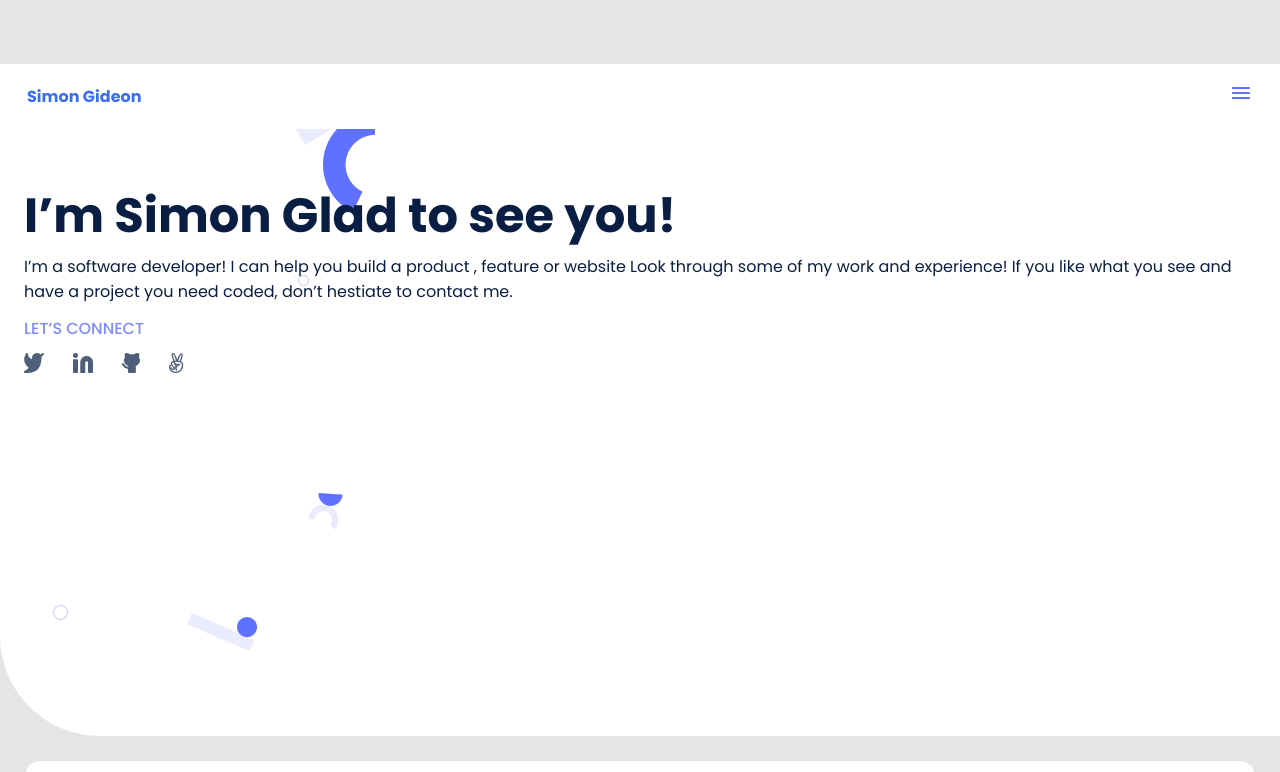
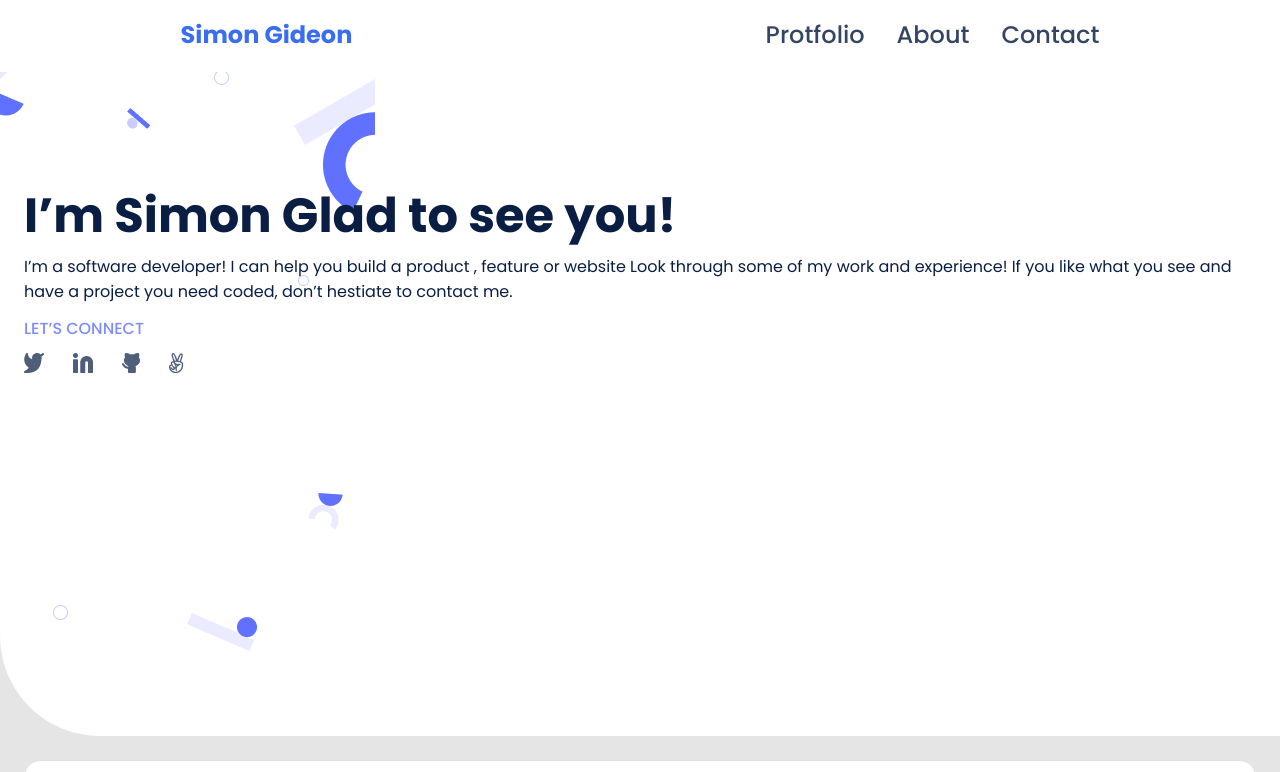
Before and after one commit to SimonGideon/My-Portfolio-, a website: page Index.html in a window 1280 px wide. Shown: the top 772 px of the page. Drawn offline with Linux system fonts and the light colour scheme.

Commit message:
media queries structure

```diff
--- a/Index.html
+++ b/Index.html
@@ -14,6 +14,11 @@
         <a href="#">Simon Gideon</a>
     <nav>
         <img class="hamburger-btn" src="./images/icon - menu.png" alt="menu-button">
+        <ul>
+            <li>Protfolio</li>
+            <li>About</li>
+            <li>Contact</li>
+        </ul>
     </nav>
     </div>
 </header>
--- a/css/styles.css
+++ b/css/styles.css
@@ -43,6 +43,10 @@ a {
   line-height: 20px;
 }
 
+nav ul {
+  display: none;
+}
+
 /* header section */
 
 header {
@@ -50,6 +54,7 @@ header {
   background-color: var(--secondary-color);
   border: 3px solid var(--secondary-color);
   width: 100%;
+  top: 0.1px;
 }
 
 .nav-menu {
@@ -346,3 +351,30 @@ button:hover {
   font-size: 1rem;
   font-weight: 500;
 }
+
+/* Desktop-View */
+@media (min-width: 768px) {
+  /* desktop nav */
+  nav img {
+    display: none;
+  }
+
+  header {
+    height: 4.5rem;
+    padding-right: 9.6rem;
+    padding-left: 9.6rem;
+  }
+
+  nav ul {
+    display: flex;
+    list-style: none;
+    gap: 2rem;
+    color: var(--p-txt-color);
+    font-size: 1.5rem;
+    font-weight: 500;
+  }
+
+  .nav-menu {
+    font-size: 1.5rem;
+  }
+}
```
Also changed, not shown: images/desktop-header-bg.svg (added).
